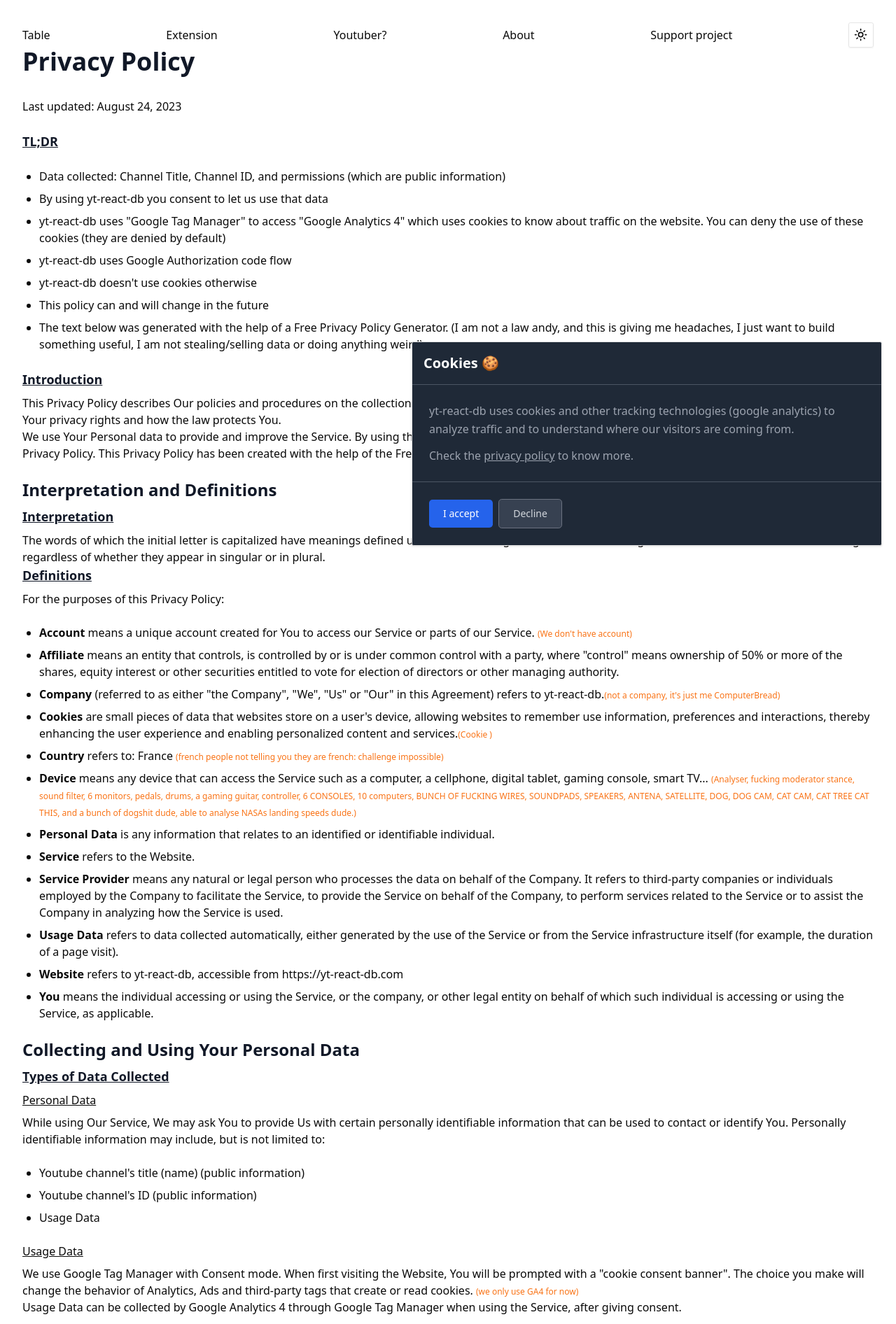
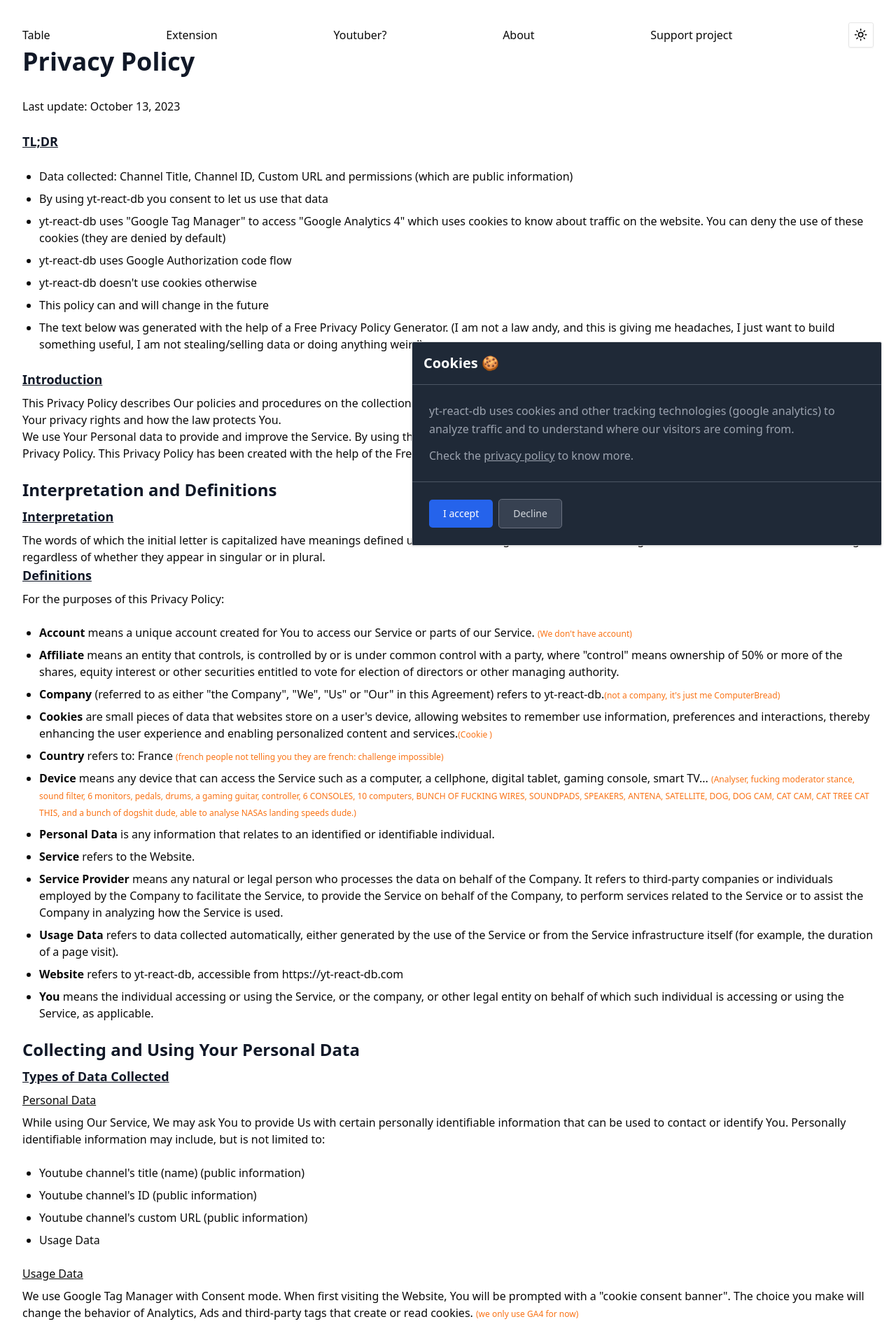
Before and after one commit to yt-react-db/front-yt-react-db, a React (Vite) app: page /privacy-policy in a window 1280 px wide. Shown: the top 1892 px of the page at 70% size. Built offline with nearby package versions, Linux system fonts and the light colour scheme.

Commit message:
saving custom URL

```diff
--- a/src/components/AuthorizationCode.tsx
+++ b/src/components/AuthorizationCode.tsx
@@ -12,11 +12,13 @@
     token: string,
     id: string,
     title: string,
+    customUrl: string,
 };
 
 type TokenType = {
     channel_id: string,
     channel_title: string,
+    custom_url: string,
 }
 
 /*
@@ -67,6 +69,7 @@
                         token: data.message,
                         id: token.channel_id,
                         title: token.channel_title,
+                        customUrl: token.custom_url,
                     });
 
                 })
@@ -141,13 +144,14 @@
                     </span>
                     <h3 className="text-left font-medium text-lg">Fetching Channel Information</h3>
                     <div className="flex items-center p-5">
-                        Requesting YouTube for your channel name and ID (public information). <br />
+                        Requesting YouTube for your channel name, ID and custom URL (public information). <br />
                         You have nothing to do, just wait a bit, it should be quick.
                     </div>
                     {channelInfo && (
                         <div className="p-5">
                             <p className="font-bold underline">Channel's name:</p><p>{channelInfo.title}</p><br />
-                            <p className="font-bold underline">Channel's ID:</p><p>{channelInfo.id}</p>
+                            <p className="font-bold underline">Channel's ID:</p><p>{channelInfo.id}</p><br />
+                            <p className="font-bold underline">Custom URL:</p><p>{channelInfo.customUrl}</p>
                         </div>)
                     }
                 </li>
--- a/src/components/PrivacyPolicy.tsx
+++ b/src/components/PrivacyPolicy.tsx
@@ -5,11 +5,11 @@
         <>
             <h1 className="mb-2 text-4xl font-semibold text-gray-900 dark:text-white">Privacy Policy</h1>
             <br />
-            <p>Last updated: August 24, 2023</p>
+            <p>Last update: October 13, 2023</p>
             <br />
             <h2 className="mb-2 text-lg font-semibold text-gray-900 dark:text-white underline">TL;DR</h2>
             <ul className="my-6 ml-6 list-disc [&>li]:mt-2">
-                <li>Data collected: Channel Title, Channel ID, and permissions (which are public information)</li>
+                <li>Data collected: Channel Title, Channel ID, Custom URL and permissions (which are public information)</li>
                 <li>By using yt-react-db you consent to let us use that data</li>
                 <li>yt-react-db uses "Google Tag Manager" to access "Google Analytics 4" which uses cookies to know about traffic on the website. You can deny the use of these cookies (they are denied by default)</li>
                 <li>yt-react-db uses Google Authorization code flow</li>
@@ -74,6 +74,7 @@
             <ul className="my-6 ml-6 list-disc [&>li]:mt-2">
                 <li>Youtube channel's title (name) (public information)</li>
                 <li>Youtube channel's ID (public information)</li>
+                <li>Youtube channel's custom URL (public information)</li>
                 <li>Usage Data</li>
             </ul>
             <h3 className="mb-2 text-md underline">Usage Data</h3>
@@ -195,7 +196,7 @@
             <p>If you have any questions about this Privacy Policy, You can contact us:</p>
             <ul className="my-6 ml-6 list-disc [&>li]:mt-2">
                 <li>By email: yt.react.db@gmail.com</li>
-                <li>On X (twitter): ComputerBread</li>
+                <li>On X (twitter): <a href="https://twitter.com/ComputerBread" className="hover:underline">ComputerBread</a></li>
             </ul>
             <span className="text-xs text-orange-500">(Ok, not too bad)</span>
         </>
--- a/src/components/faq.tsx
+++ b/src/components/faq.tsx
@@ -18,7 +18,7 @@
                 <AccordionTrigger>Do you collect sensitive personal data?</AccordionTrigger>
                 <AccordionContent>
                     No.<br /><br />
-                    We only collect your YouTube channel's name & ID, which are public information anyone can find. <br />
+                    We only collect your YouTube channel's name, ID and custom URL, which are public information anyone can find. <br />
                     Our server never sees your email address or any other personal information.<br /><br />
                     Don't believe it? <a className="underline hover:text-gray-500" href="https://github.com/orgs/yt-react-db/repositories">Check the source code on GitHub</a>
                 </AccordionContent>
```
